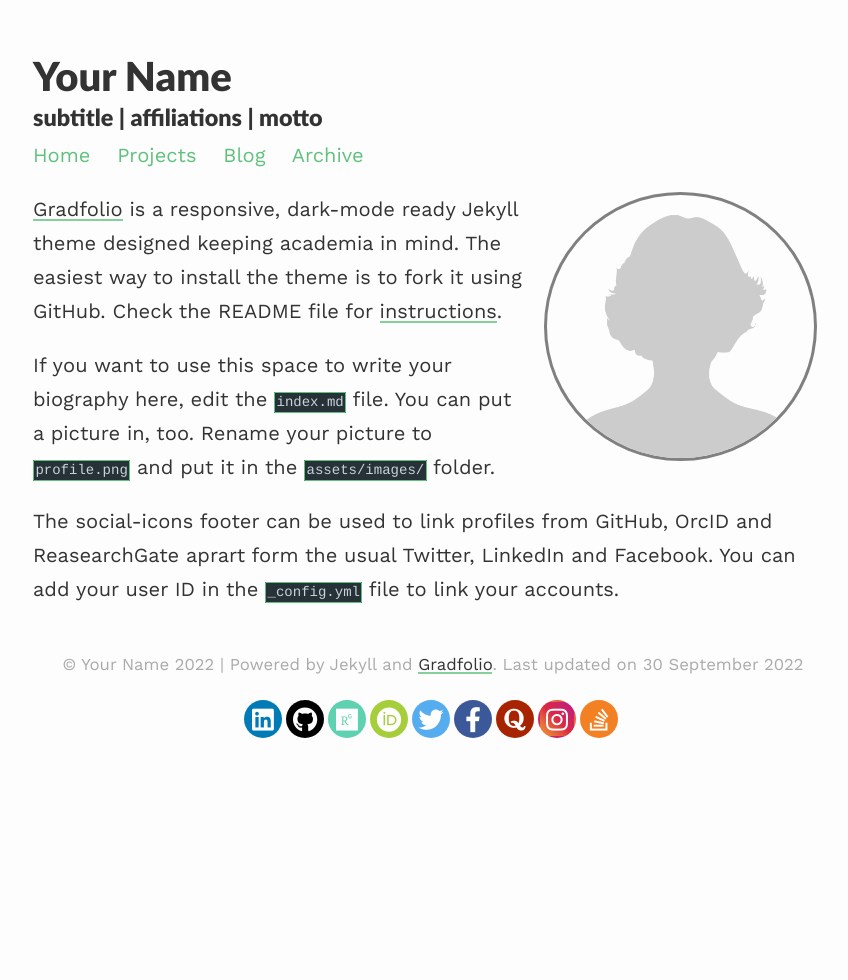
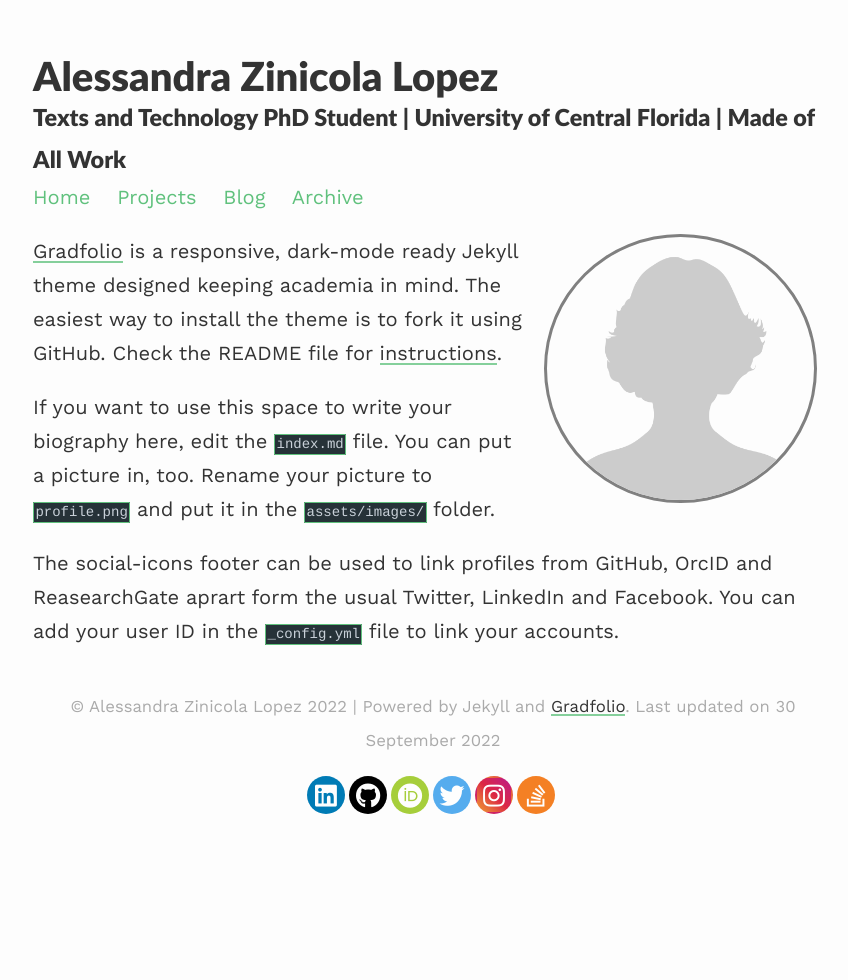
Before and after one commit to AnonyZin/AZLScholarlyWorkGradfolio, a Jekyll site: the page built from index.md, in a window 1280 px wide. Shown: the whole page, without its empty margins (207-1055 px from the left). Built offline with Jekyll 4.4.1, drawn with Linux system fonts in a browser that asks for light colours; nearby versions of some CDN libraries; some of the changed lines change nothing that is shown.

Commit message:
Update _config.yml

```diff
--- a/_config.yml
+++ b/_config.yml
@@ -1,9 +1,9 @@
 ### your site title here
 
-title: Your Name
-description: subtitle | affiliations | motto
+title: Alessandra Zinicola Lopez
+description: Texts and Technology PhD Student | University of Central Florida | Made of All Work
 
-baseurl: /gradfolio #name of GitHub repository
+baseurl: /AZLScholarlyWorkGradfolio #name of GitHub repository
 url: "" #custom url to be used instead of GitHub repository
 email: #
 
@@ -13,15 +13,12 @@ permalink: /blog/:year/:title/
 paginate_path: /blog/page:num/
 
 # Social media links in footer
-twitter: "#"
-linkedin: "#"
+twitter: "amadeofallwork"
+linkedin: "azlopez"
 stackoverflow: "#"
-github: "#"
-researchgate: "#"
-orcid: "#"
-quora: "#"
-instagram: "#"
-facebook: "#"
+github: "anonyzin"
+orcid: "0000-0002-5333-742X"
+instagram: "madeofallwork"
 
 
 # Markdown
```
